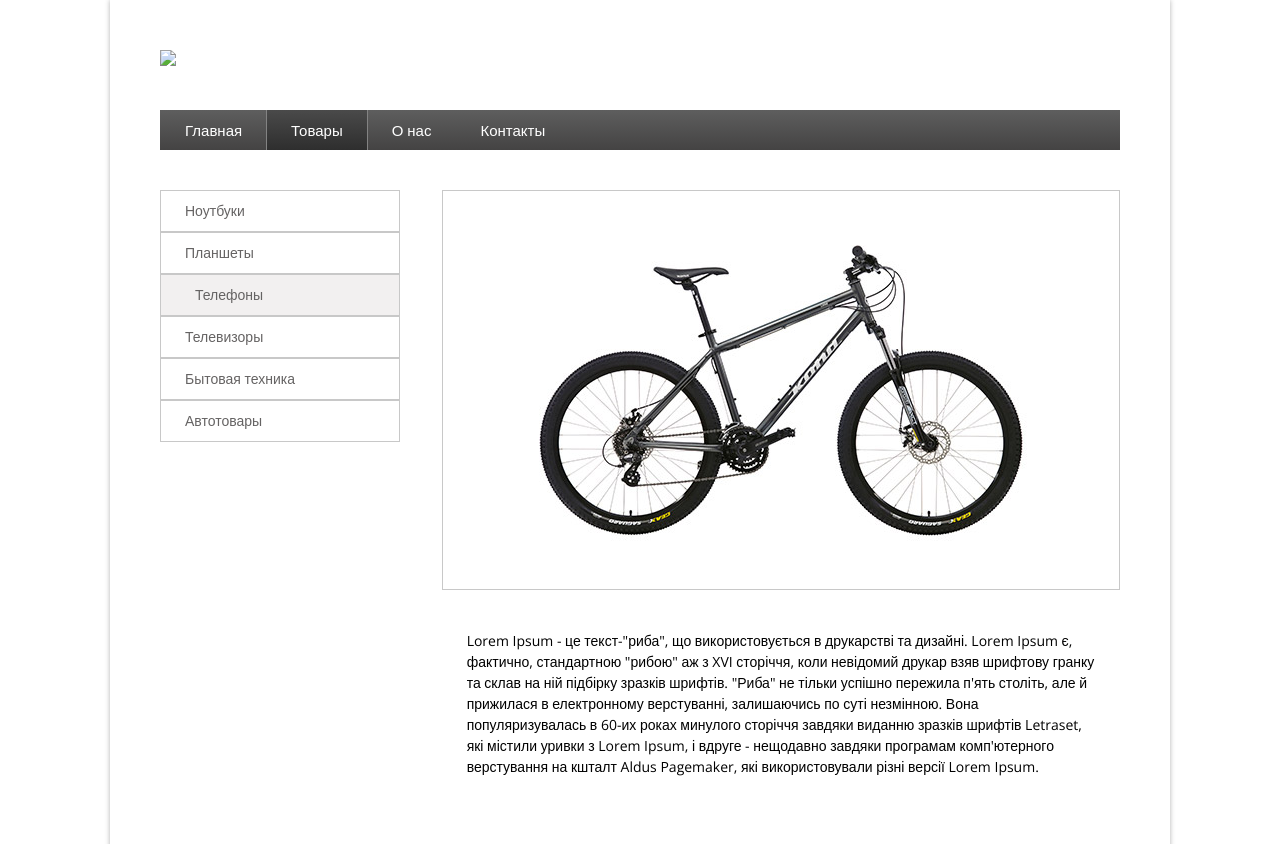
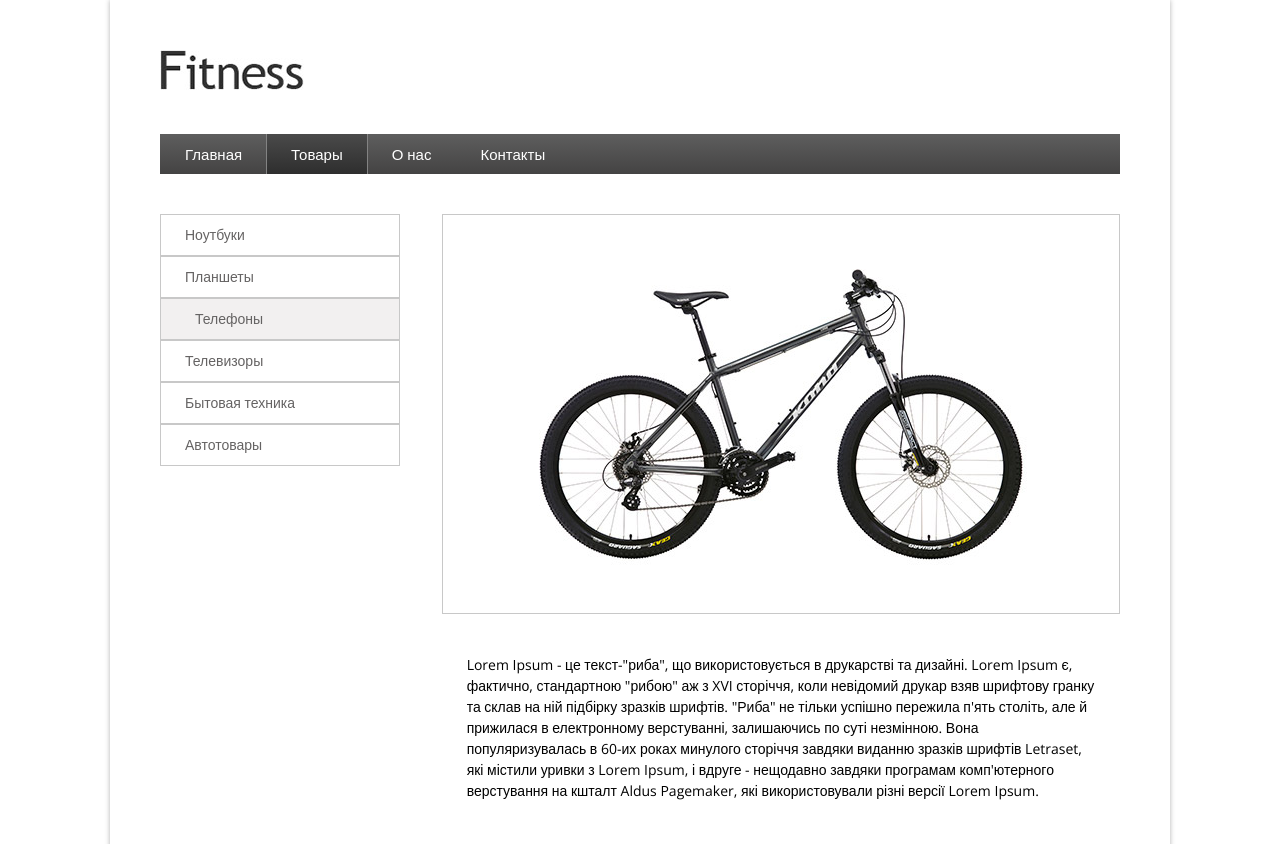
Before and after one commit to Apollo108/apollo108.github.io, a plain HTML site: page Fitness/index.html in a window 1280 px wide. Shown: the top 844 px of the page. Drawn offline with nearby package versions, Linux system fonts and the light colour scheme.

Commit message:
logo name change

```diff
--- a/Fitness/index.html
+++ b/Fitness/index.html
@@ -9,7 +9,7 @@
 <body>
 	<div class="header">
 		<div class="logo">
-			<a href="#main_page"><img src="img/logo.jpg"></a>
+			<a href="#main_page"><img src="img/main_logo.jpg"></a>
 		</div>
 		<nav>
 			<ul class="nav">
```
